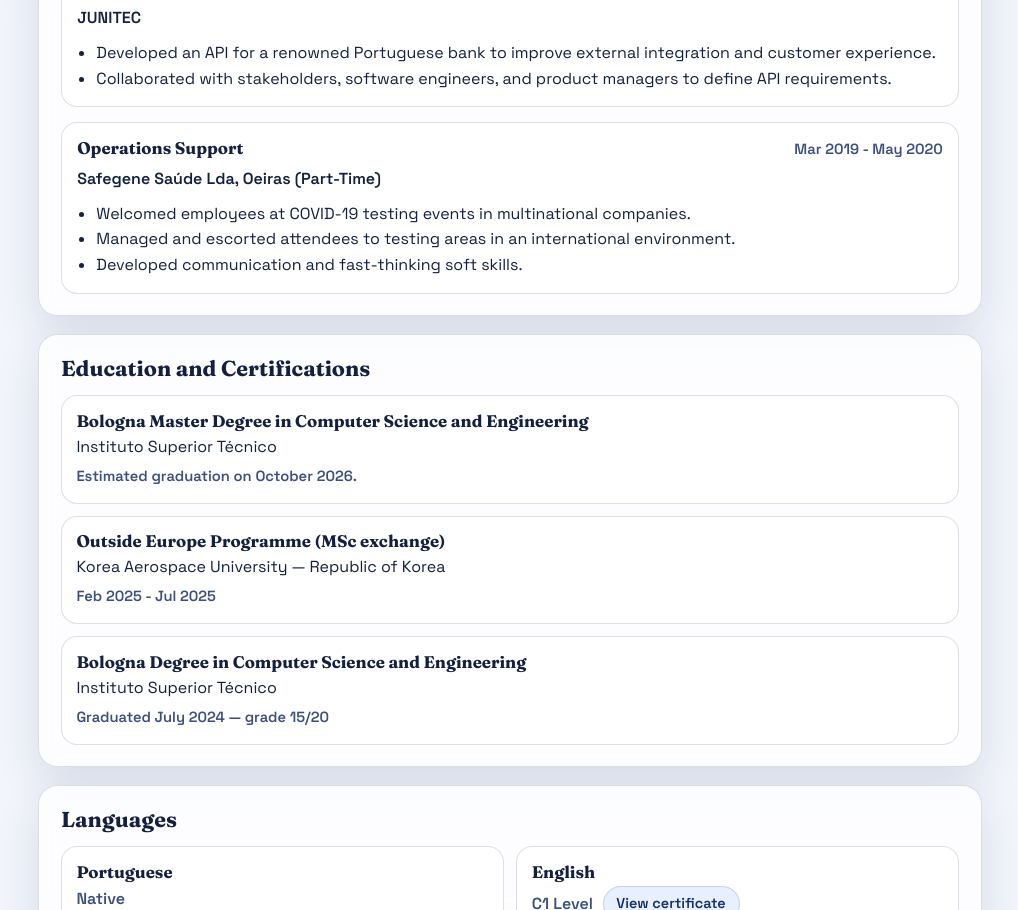
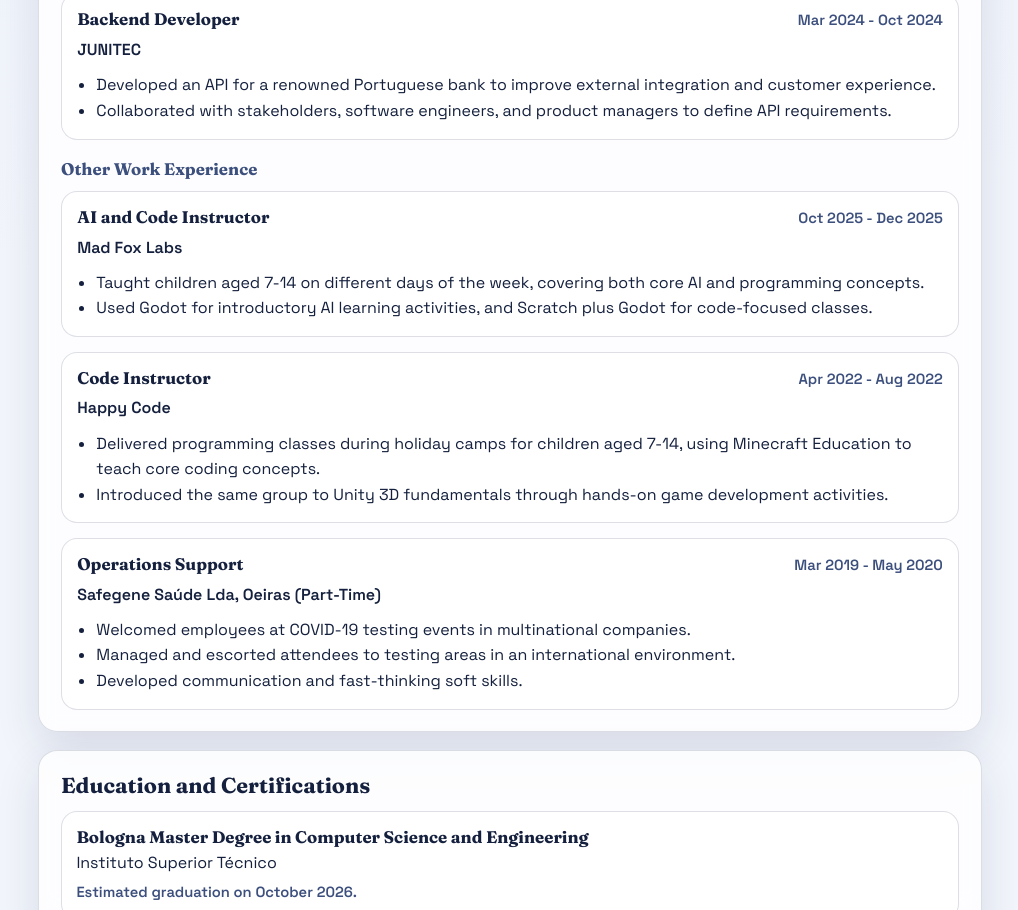
Before and after one commit to diogomsmiranda/cv, a Next.js app: page / in a window 1280 px wide. Shown: the part 1820-2730 px from the top of the page, without its empty margins (130-1148 px from the left). Built offline with nearby package versions, Linux system fonts and the light colour scheme.

Commit message:
feat: other work experience

```diff
--- a/app/globals.css
+++ b/app/globals.css
@@ -288,6 +288,15 @@ h3 {
   gap: 0.9rem;
 }
 
+.experience-subsection + .experience-subsection {
+  margin-top: 1.2rem;
+}
+
+.experience-subtitle {
+  margin-bottom: 0.75rem;
+  color: var(--text-soft);
+}
+
 .timeline-item {
   border: 1px solid var(--line);
   border-radius: 1rem;
--- a/app/page.tsx
+++ b/app/page.tsx
@@ -11,6 +11,12 @@ export default function Home() {
     { href: "#languages", label: "Languages", icon: "fa-language" },
     { href: "#extra", label: "Extra", icon: "fa-medal" }
   ];
+  const relevantExperiences = cvData.experiences.filter(
+    (experience) => experience.category === "relevant"
+  );
+  const otherWorkExperiences = cvData.experiences.filter(
+    (experience) => experience.category === "other"
+  );
 
   return (
     <main className="page-shell">
@@ -98,11 +104,13 @@ export default function Home() {
 
       <section className="panel section-block" id="experience">
         <h2>Professional Experience</h2>
+        <div className="experience-subsection">
+          <h3 className="experience-subtitle">Relevant Experience</h3>
           <div className="timeline">
-          {cvData.experiences.map((experience) => (
+            {relevantExperiences.map((experience) => (
               <article
                 className="timeline-item"
-              key={`${experience.company}-${experience.period}`}
+                key={`${experience.company}-${experience.period}-${experience.role}`}
               >
                 <div className="timeline-head">
                   <h3>{experience.role}</h3>
@@ -116,6 +124,29 @@ export default function Home() {
                 </ul>
               </article>
             ))}
+          </div>
+        </div>
+        <div className="experience-subsection">
+          <h3 className="experience-subtitle">Other Work Experience</h3>
+          <div className="timeline">
+            {otherWorkExperiences.map((experience) => (
+              <article
+                className="timeline-item"
+                key={`${experience.company}-${experience.period}-${experience.role}`}
+              >
+                <div className="timeline-head">
+                  <h3>{experience.role}</h3>
+                  <span>{experience.period}</span>
+                </div>
+                <p className="company">{experience.company}</p>
+                <ul>
+                  {experience.highlights.map((highlight) => (
+                    <li key={highlight}>{highlight}</li>
+                  ))}
+                </ul>
+              </article>
+            ))}
+          </div>
         </div>
       </section>
 
--- a/data/cv.ts
+++ b/data/cv.ts
@@ -2,6 +2,7 @@ export type Experience = {
   company: string;
   role: string;
   period: string;
+  category: "relevant" | "other";
   highlights: string[];
 };
 
@@ -80,6 +81,7 @@ export const cvData = {
       company: "JUNITEC",
       role: "Backend Developer",
       period: "Sept 2025 - Feb 2026",
+      category: "relevant",
       highlights: [
         "Designed and implemented an SSO login/logout flow with WSO2 (OIDC/OWIN), hardening session handling, cookies, and redirect behavior across browsers.",
         "Delivered frontend updates to support the new authentication experience.",
@@ -90,6 +92,7 @@ export const cvData = {
       company: "Safegene Saúde Lda, Oeiras (Part-Time)",
       role: "Frontend Developer",
       period: "Aug 2023 - Dec 2025",
+      category: "relevant",
       highlights: [
         "Architected and deployed multiple responsive web applications using React.js and Next.js, improving brand presence and user engagement.",
         "Styled high-performance user interfaces with Tailwind CSS, ensuring mobile-first design and cross-browser consistency.",
@@ -102,6 +105,7 @@ export const cvData = {
       company: "Department of Mechanical Engineering at IST",
       role: "Systems Administrator",
       period: "Jan 2024 - Dec 2024",
+      category: "relevant",
       highlights: [
         "Managed the study room website, web server, database server, and remote-access computers.",
         "Handled system administration tickets to resolve hardware and software issues.",
@@ -111,15 +115,37 @@ export const cvData = {
       company: "JUNITEC",
       role: "Backend Developer",
       period: "Mar 2024 - Oct 2024",
+      category: "relevant",
       highlights: [
         "Developed an API for a renowned Portuguese bank to improve external integration and customer experience.",
         "Collaborated with stakeholders, software engineers, and product managers to define API requirements.",
       ],
     },
     {
+      company: "Mad Fox Labs",
+      role: "AI and Code Instructor",
+      period: "Oct 2025 - Dec 2025",
+      category: "other",
+      highlights: [
+        "Taught children aged 7-14 on different days of the week, covering both core AI and programming concepts.",
+        "Used Godot for introductory AI learning activities, and Scratch plus Godot for code-focused classes.",
+      ],
+    },
+    {
+      company: "Happy Code",
+      role: "Code Instructor",
+      period: "Apr 2022 - Aug 2022",
+      category: "other",
+      highlights: [
+        "Delivered programming classes during holiday camps for children aged 7-14, using Minecraft Education to teach core coding concepts.",
+        "Introduced the same group to Unity 3D fundamentals through hands-on game development activities.",
+      ],
+    },
+    {
       company: "Safegene Saúde Lda, Oeiras (Part-Time)",
       role: "Operations Support",
       period: "Mar 2019 - May 2020",
+      category: "other",
       highlights: [
         "Welcomed employees at COVID-19 testing events in multinational companies.",
         "Managed and escorted attendees to testing areas in an international environment.",
```
Lines whose indentation alone changed are shown as unchanged.
